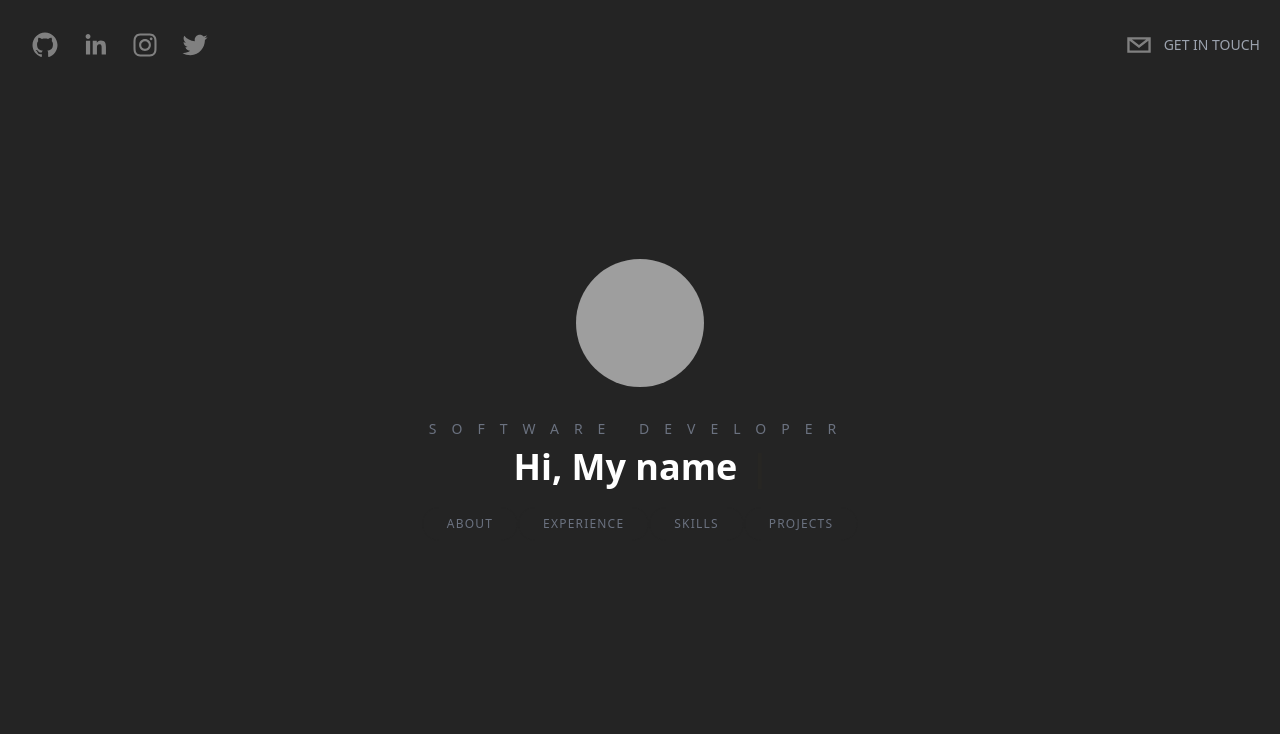
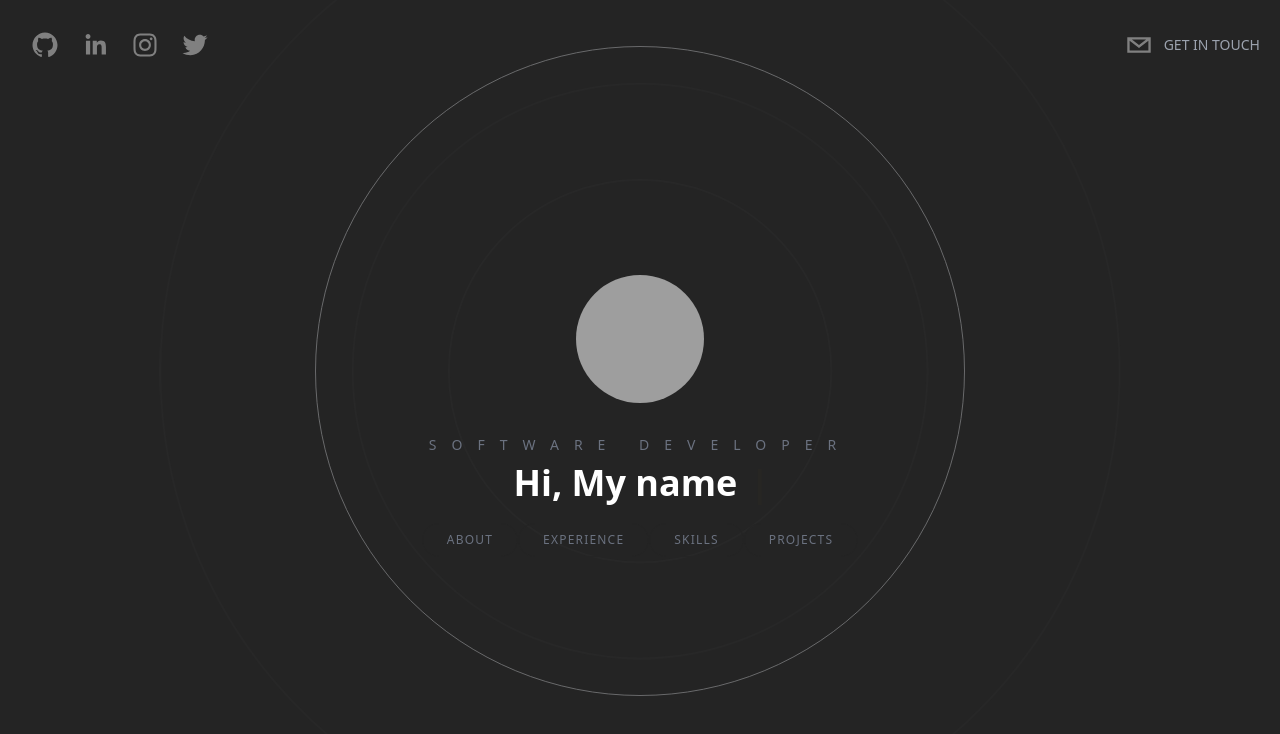
Before and after one commit to AbhinavSalgania/abhinav-portfolio, a Next.js app: page / in a window 1280 px wide. Shown: the top 734 px of the page. Built offline with nearby package versions, Linux system fonts and the light colour scheme; grey boxes are pictures that could not be loaded.

Commit message:
add BackgroundCircles

```diff
--- a/src/components/Hero.tsx
+++ b/src/components/Hero.tsx
@@ -21,6 +21,7 @@ export default function Hero({}: Props) {
 
   return (
   <div className='h-screen flex flex-col space-y-8 items-center justify-center text-center overflow-hidden'>
+    <BackgroundCircles />
     <img
         className="relative rounded-full h-32 w-32 mx-auto object-cover"
         src='https://github.com/abhinavsalgania.png'
```
